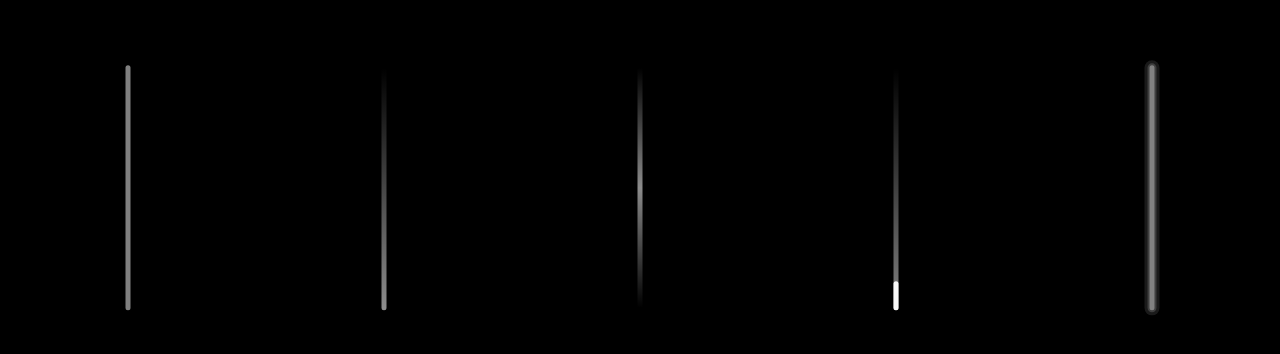
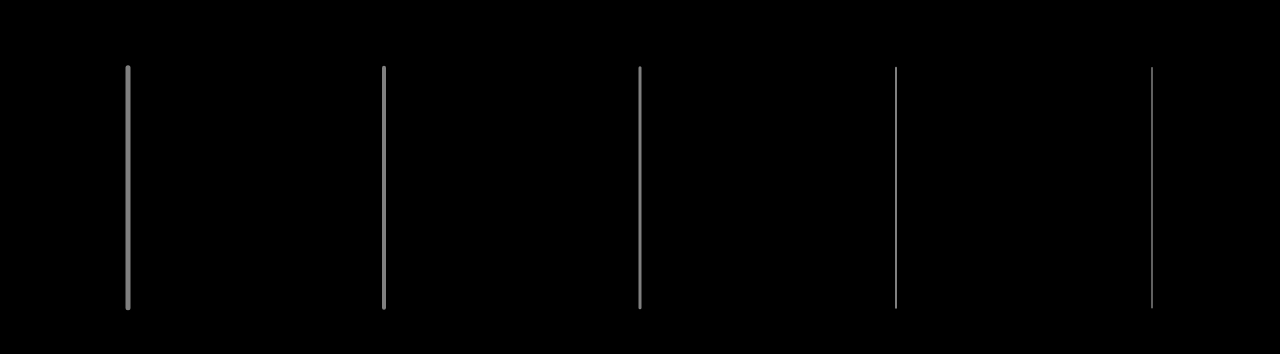
Before and after one commit to Jason-Jisu-Lee/paperfish, a plain HTML site: page compare.html in a window 1280 px wide. Shown: the part 330-684 px from the top of the page. Drawn offline with Linux system fonts and the light colour scheme.

Commit message:
feat: compare page round 2, solid width ladder

```diff
--- a/compare.html
+++ b/compare.html
@@ -10,6 +10,6 @@
 <body>
 <canvas id="c"></canvas>
 <nav id="ui" class="lanes"></nav>
-<script src="compare.js?v=1"></script>
+<script src="compare.js?v=2"></script>
 </body>
 </html>
--- a/compare.js
+++ b/compare.js
@@ -4,7 +4,7 @@ const ui = document.getElementById('ui');
 
 let W = 0, H = 0, dpr = 1, last = 0, y = 0, hideTimer = 0;
 
-const NAMES = ['solid', 'taper', 'blur', 'comet', 'soft'];
+const WIDTHS = [5, 4, 3, 2, 1.5];
 
 function resize() {
   dpr = Math.min(window.devicePixelRatio || 1, 3);
@@ -16,44 +16,23 @@ function resize() {
   ctx.lineCap = 'round';
 }
 
-function grad(x, y1, y2, stops) {
-  const g = ctx.createLinearGradient(x, y1, x, y2);
-  for (const [o, a] of stops) g.addColorStop(o, `rgba(255,255,255,${a})`);
-  return g;
-}
-
-function line(x, y1, y2, lw, style) {
-  ctx.strokeStyle = style;
-  ctx.lineWidth = lw;
-  ctx.beginPath();
-  ctx.moveTo(x, y1);
-  ctx.lineTo(x, y2);
-  ctx.stroke();
-}
-
 function frame(ts) {
   if (!last) last = ts;
   const dt = Math.min((ts - last) / 1000, .05);
   last = ts;
   ctx.clearRect(0, 0, W, H);
   const len = H * .3;
-  const lw = 5;
   y += H * .16 * dt;
   if (y - len > H) y = -H * .15;
   const ty = y - len;
+  ctx.strokeStyle = 'rgba(255,255,255,.5)';
   for (let i = 0; i < 5; i++) {
     const x = W * (i + .5) / 5;
-    if (i === 0) line(x, y, ty, lw, 'rgba(255,255,255,.5)');
-    else if (i === 1) line(x, y, ty, lw, grad(x, y, ty, [[0, .55], [1, 0]]));
-    else if (i === 2) line(x, y, ty, lw, grad(x, y, ty, [[0, 0], [.5, .55], [1, 0]]));
-    else if (i === 3) {
-      line(x, y, ty, lw, grad(x, y, ty, [[0, .5], [1, 0]]));
-      line(x, y, y - len * .1, lw, 'rgba(255,255,255,.95)');
-    } else {
-      line(x, y, ty, lw * 3, 'rgba(255,255,255,.10)');
-      line(x, y, ty, lw * 1.8, 'rgba(255,255,255,.16)');
-      line(x, y, ty, lw, 'rgba(255,255,255,.34)');
-    }
+    ctx.lineWidth = WIDTHS[i];
+    ctx.beginPath();
+    ctx.moveTo(x, y);
+    ctx.lineTo(x, ty);
+    ctx.stroke();
   }
   requestAnimationFrame(frame);
 }
@@ -68,9 +47,9 @@ function wake() {
   }, 2600);
 }
 
-NAMES.forEach((n, i) => {
+WIDTHS.forEach(w => {
   const s = document.createElement('span');
-  s.textContent = (i + 1) + ' ' + n;
+  s.textContent = w + '';
   ui.appendChild(s);
 });
 
```
Also changed, not shown: 1 other file.
